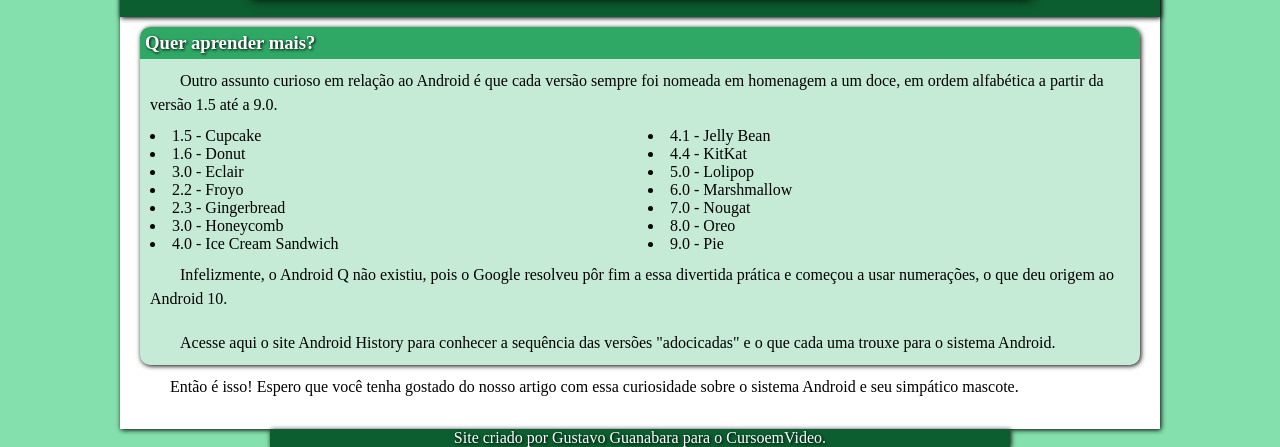
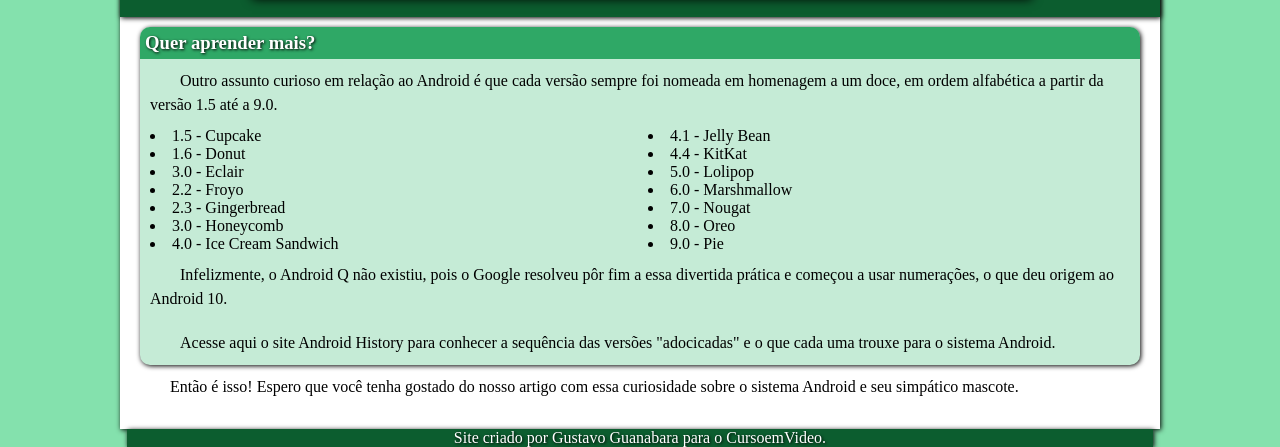
Before and after one commit to LucasvCoelho/ProjetoAndroid, a plain HTML site: page index.html in a window 1280 px wide. Shown: the part 1935-2382 px from the top of the page. Drawn offline with Linux system fonts and the light colour scheme.

Commit message:
Atualizei o projeto

```diff
--- a/style.css
+++ b/style.css
@@ -67,7 +67,7 @@ main{
     footer p {
          background-color: #0c5d2f;
         margin: auto;
-        width: 700px;
+        width: 77%;
         padding-right: 20px;
         padding-left: 20px;
 
```
